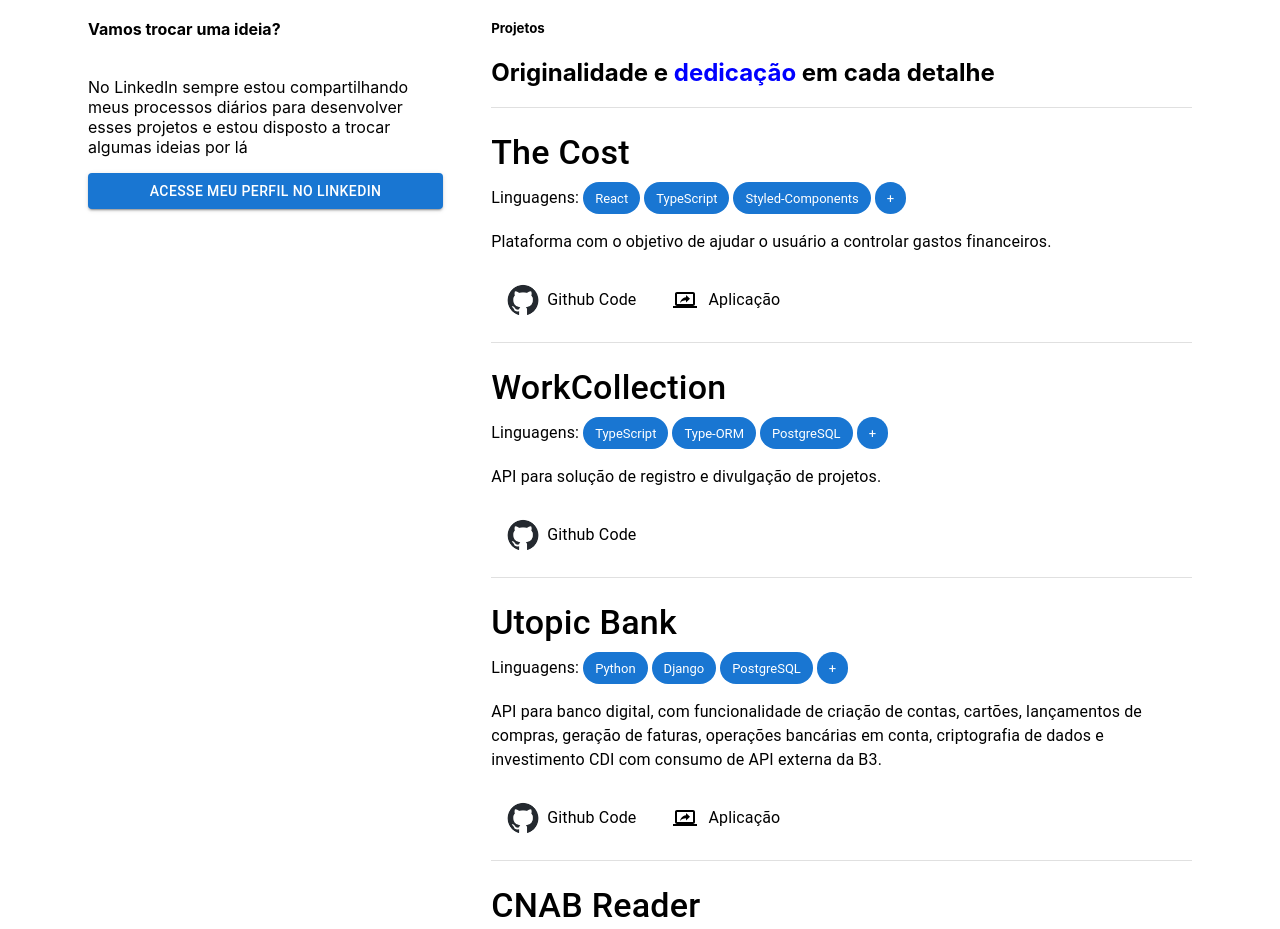
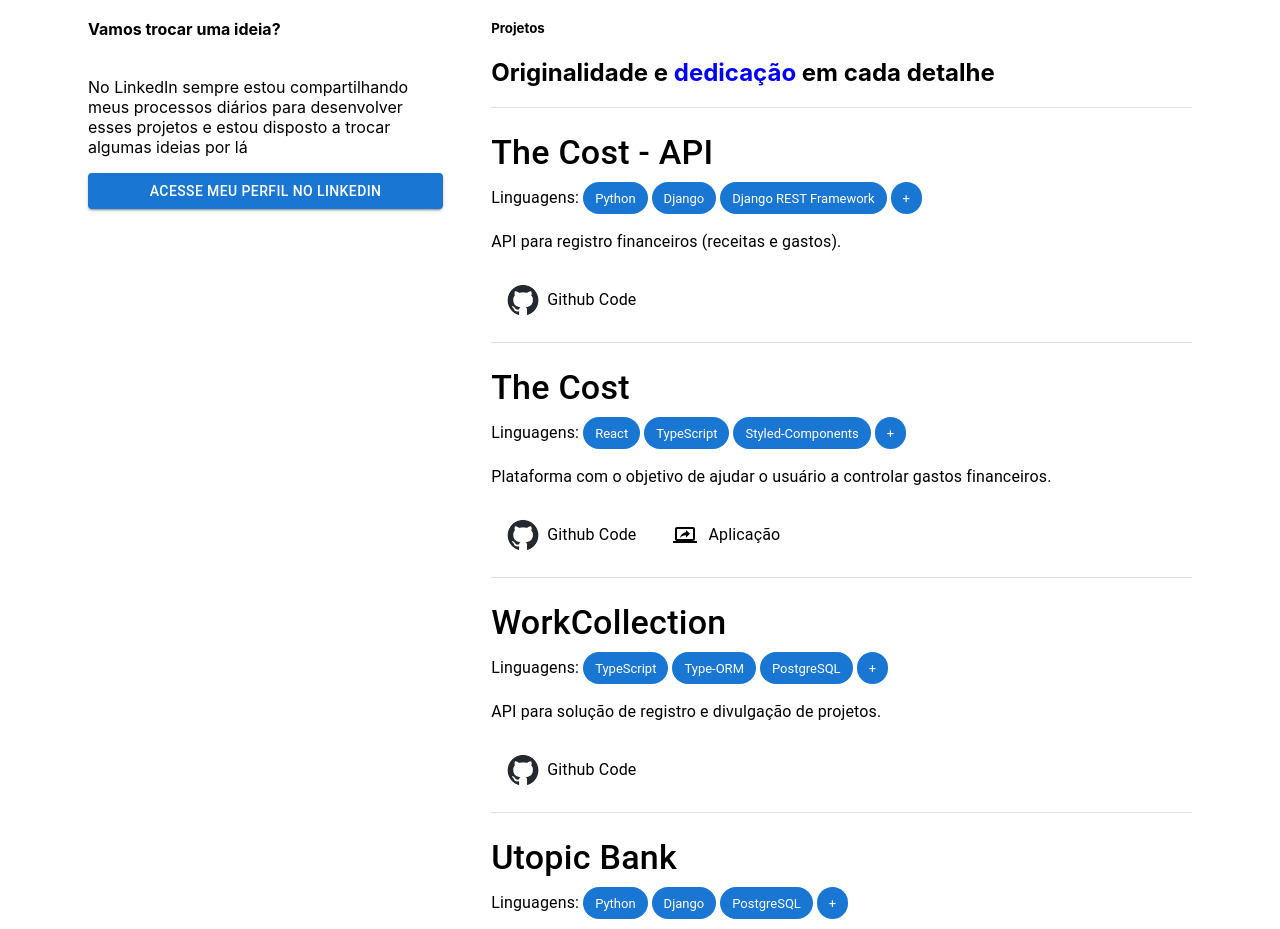
Before and after one commit to WendelBueres/portfolio, a React (Create React App) app: page / in a window 1280 px wide. Shown: the part 1180-2109 px from the top of the page. Built offline with nearby package versions, Linux system fonts and the light colour scheme.

Commit message:
feat: :sparkles: adicionadas novas informações

```diff
--- a/src/utils.userData.ts
+++ b/src/utils.userData.ts
@@ -71,11 +71,18 @@ export const lista = [
 
 export const projects: IProject[] = [
   {
+    name: "The Cost - API",
+    techs: ["Python", "Django", "Django REST Framework", "SQLite", "DRF - Spectacular"],
+    description:
+      "API para registro financeiros (receitas e gastos).",
+    git_link: "https://github.com/WendelBueres/TheCost-API/",
+  },
+  {
     name: "The Cost",
     techs: ["React", "TypeScript", "Styled-Components", "Json Web Tokens"],
     description:
       "Plataforma com o objetivo de ajudar o usuário a controlar gastos financeiros.",
-    git_link: "https://github.com/WendelBueres/the_cost",
+    git_link: "https://github.com/WendelBueres/the_cost/",
     link_deploy: "https://the-cost-rj53-9icpb69uk-wendelbueres.vercel.app/",
   },
   {
@@ -89,7 +96,7 @@ export const projects: IProject[] = [
       "Json Web Tokens",
     ],
     description: "API para solução de registro e divulgação de projetos.",
-    git_link: "https://github.com/WendelBueres/WorkCollection",
+    git_link: "https://github.com/WendelBueres/WorkCollection/",
   },
   {
     name: "Utopic Bank",
@@ -103,7 +110,7 @@ export const projects: IProject[] = [
     ],
     description:
       "API para banco digital, com funcionalidade de criação de contas, cartões, lançamentos de compras, geração de faturas, operações bancárias em conta, criptografia de dados e investimento CDI com consumo de API externa da B3.",
-    git_link: "https://github.com/Utopic-Digital-Bank/back-end",
+    git_link: "https://github.com/Utopic-Digital-Bank/back-end/",
     link_deploy: "https://utopic-bank.onrender.com/api/docs/",
   },
   {
@@ -120,7 +127,7 @@ export const projects: IProject[] = [
     ],
     description:
       "O CNAB Reader tem como objetivo a leitura, interpretação e formatação de informações de arquivos CNAB. O Back-end da aplicação armazena as informações em um banco de dados relacional usando o SGBD PostgreSQL.",
-    git_link: "https://github.com/WendelBueres/desafio-2",
+    git_link: "https://github.com/WendelBueres/desafio-2/",
   },
   {
     name: "K-Contacts",
@@ -135,6 +142,6 @@ export const projects: IProject[] = [
     ],
     description:
       "O K-Contacts tem como objetivo armazenar contatos do usuário e renderizar de modo amigável. O Back-end da aplicação armazena as informações em um banco de dados relacional usando o SGBD PostgreSQL.",
-    git_link: "https://github.com/WendelBueres/entrega-5",
+    git_link: "https://github.com/WendelBueres/entrega-5/",
   },
 ];
```
